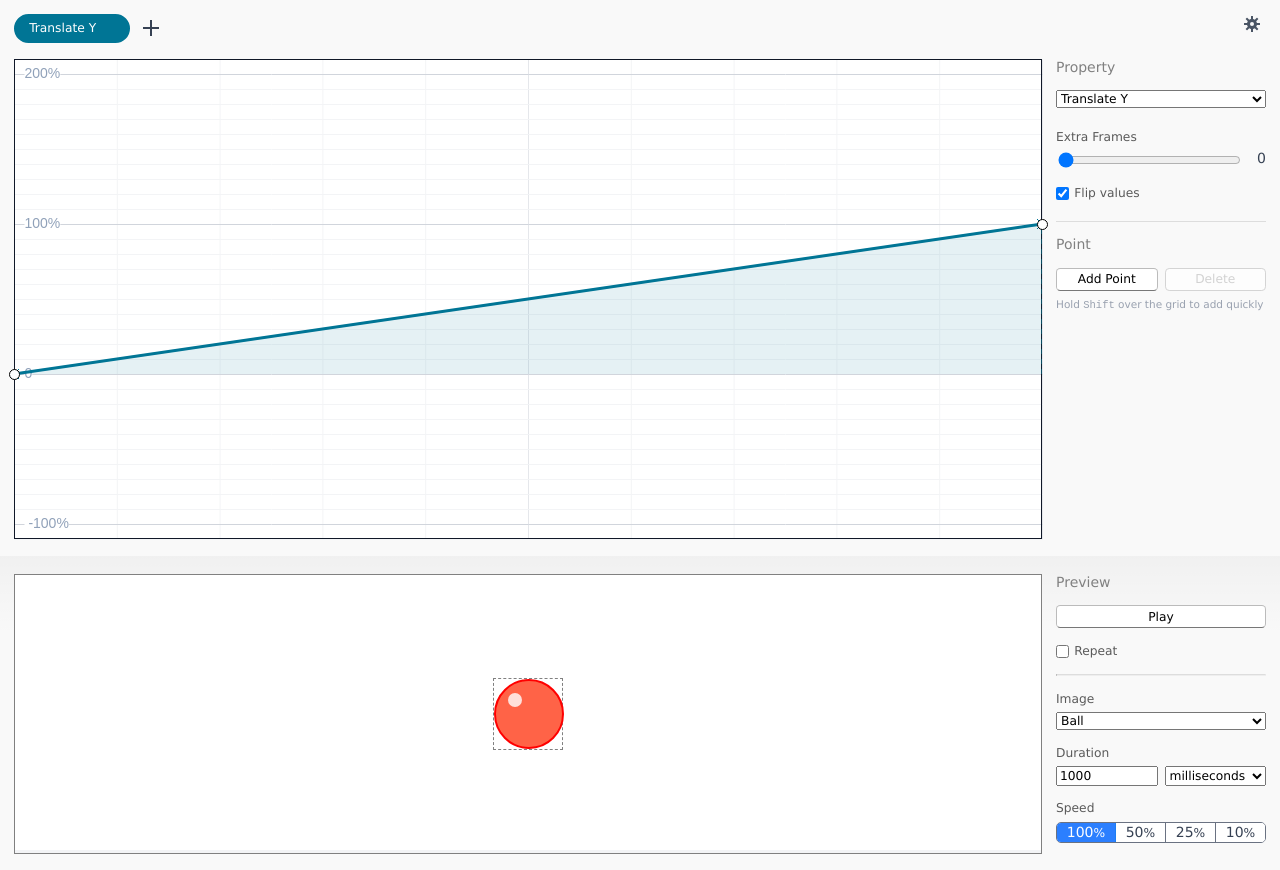
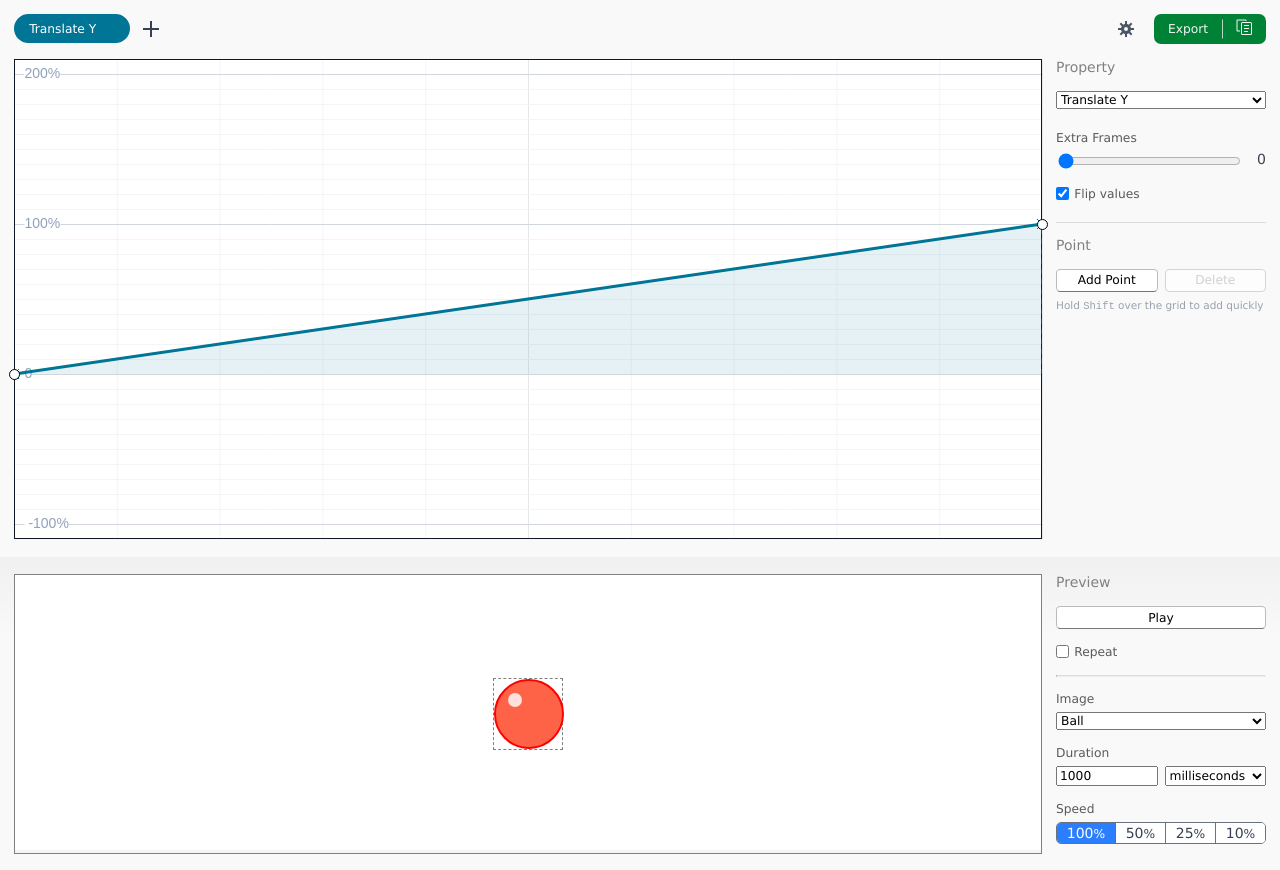
Before and after one commit to gillibrand/keyframe-click, a React (Vite) app: page / in a window 1280 px wide. Built offline with nearby package versions, Linux system fonts and the light colour scheme.

Commit message:
Add SplitButtons component

```diff
--- a/src/app/App.tsx
+++ b/src/app/App.tsx
@@ -13,9 +13,11 @@ import { useSetting } from "./useSettings";
 import { MenuProvider } from "@components/menu/MenuContext";
 import { RadioTabGroup, TabData } from "@components/tab/RadioTabGroup";
 import Gear from "@images/gear.svg?react";
+import Copy from "@images/copy.svg?react";
 import { loadSavedLayers } from "@timeline/Layers";
 import { useForceRender } from "@util/hooks";
 import { genCssKeyframeText } from "./output";
+import { SplitButtons } from "@components/SplitButtons";
 
 function App() {
   const timelineRef = useRef<Timeline | null>(null);
@@ -375,7 +377,7 @@ function App() {
       <div className="[ h-screen ] [ flex flex-col ] [ mt-4 stack stack--trail ]">
         {/* TABS and SETTINGS at top */}
         <div className="row">
-          <div className="relative">
+          <div className="flex gap-4 items-center">
             <RadioTabGroup
               tabs={tabs}
               radioGroupName="property"
@@ -385,15 +387,13 @@ function App() {
               canDelete={layers.size > 1 ? canDeleteTab : undefined}
               checkedId={layers.getActiveLayer().id}
               onChange={changeTab}
+              className="grow"
             />
 
             <MenuProvider items={items}>
               <MenuButton
                 style={{
-                  position: "absolute",
-                  top: "-4px",
-                  right: "0",
-                  zIndex: 1,
+                  // TODO: standard icon colors
                   color: "var(--c-gray-600)",
                 }}
                 title="Settings"
@@ -401,6 +401,14 @@ function App() {
                 <Gear />
               </MenuButton>
             </MenuProvider>
+
+            <SplitButtons>
+              <button title="Set export options and copy">Export</button>
+              <button title="Copy with current export settings">
+                <Copy />
+                <span className="sr-only">Copy to clipboard with current settings</span>
+              </button>
+            </SplitButtons>
           </div>
         </div>
 
--- /dev/null
+++ b/src/components/SplitButtons.css
@@ -0,0 +1,65 @@
+.SplitButtons {
+  --radius: 0.5rem;
+  --color: var(--c-neutral-100);
+}
+
+.SplitButtons > button {
+  appearance: none;
+  color: var(--color);
+
+  border: none;
+  padding: 0.375rem 1rem;
+  position: relative;
+
+  background-color: var(--c-green-700);
+  &:hover {
+    background-color: var(--c-green-800);
+  }
+  &:active {
+    background-color: var(--c-green-900);
+  }
+
+  &:enabled {
+    cursor: pointer;
+  }
+
+  &:first-child,
+  &:focus-visible {
+    border-start-start-radius: var(--radius);
+    border-end-start-radius: var(--radius);
+  }
+
+  &:last-child,
+  &:focus-visible {
+    border-start-end-radius: var(--radius);
+    border-end-end-radius: var(--radius);
+  }
+
+  &:focus-visible {
+    z-index: 1;
+    outline-offset: 2px;
+  }
+
+  /* Button vertical separator */
+  &:not(:first-child)::before {
+    display: block;
+    position: absolute;
+    height: 65%;
+    width: 1px;
+    border-inline-start: solid 1px var(--color);
+    content: "";
+    left: -0px;
+    top: 50%;
+    transform: translateY(-50%);
+    transition: opacity 100ms;
+    opacity: 0.75;
+  }
+
+  &:is(:hover, :focus-visible)::before {
+    opacity: 0;
+  }
+
+  &:is(:hover, :focus-visible) + &::before {
+    opacity: 0;
+  }
+}
--- /dev/null
+++ b/src/components/SplitButtons.tsx
@@ -0,0 +1,10 @@
+import "./SplitButtons.css";
+import { PropsWithChildren } from "react";
+
+/**
+ * Buttons that are closely related to appear attached visually. To use, just add normal HTML `button` as children. This
+ * effectively just styles them.
+ */
+export function SplitButtons({ children }: PropsWithChildren) {
+  return <div className="SplitButtons flex flex-nowrap items-stretch">{children}</div>;
+}
--- a/src/components/menu/menu.css
+++ b/src/components/menu/menu.css
@@ -81,12 +81,12 @@
 .Menu {
   position: absolute;
   border: solid 1px #aaa;
-  box-shadow: 2px 2px 10px rgba(0 0 0 / 0.2);
+  box-shadow: 2px 2px 20px rgba(0 0 0 / 0.15);
   list-style-type: none;
   outline: none;
 
   padding: 0;
   margin: 0;
-  background-color: white;
-  border-radius: 0.25rem;
+  background-color: var(--c-neutral-50);
+  border-radius: 0.55rem;
 }
--- a/src/components/tab/RadioTabGroup.tsx
+++ b/src/components/tab/RadioTabGroup.tsx
@@ -4,6 +4,7 @@ import { useChildAnimator } from "@util/useChildAnimator";
 import { useCallback } from "react";
 import { RadioTab } from "./RadioTab";
 import "./tab.css";
+import cx from "classnames";
 
 export interface TabData {
   cssProp: CssProp;
@@ -19,6 +20,7 @@ interface Props {
   onAddNew: () => void;
   onChange: (id: string) => void;
   canDelete?: (id: string) => Promise<boolean>;
+  className?: string;
 }
 
 export function RadioTabGroup({
@@ -30,6 +32,7 @@ export function RadioTabGroup({
   checkedId,
   canDelete,
   onChange,
+  className,
 }: Props) {
   const { parentRef } = useChildAnimator<HTMLDivElement>("both");
 
@@ -56,7 +59,7 @@ export function RadioTabGroup({
   );
 
   return (
-    <div className="RadioTabGroup flex" ref={parentRef}>
+    <div className={cx("RadioTabGroup", "flex", className)} ref={parentRef}>
       {tabs.map((t) => (
         // Wrap each tab in a div. That's what we animate in/out since it has no padding or margin
         // so can shrink to 0 width
--- a/src/style/global.css
+++ b/src/style/global.css
@@ -11,6 +11,7 @@
   --sz-h2: 1.75rem; /* 28px */
   --sz-h3: 1.5rem; /* 24px */
   --sz-body: 1rem; /* 16px */
+  --sz-large: 1.25rem;
   --sz-small: 0.875rem; /* 14px */
   --sz-x-small: 0.75rem; /* 14px */
 
--- a/src/style/util.css
+++ b/src/style/util.css
@@ -82,6 +82,10 @@ prevented, plus margins will NOT be scrolled to in an overflow of the page. */
   align-items: center;
 }
 
+.items-stretch {
+  align-items: stretch;
+}
+
 .content-end {
   justify-content: end;
 }
```
Also changed, not shown: src/images/copy.svg (added).
